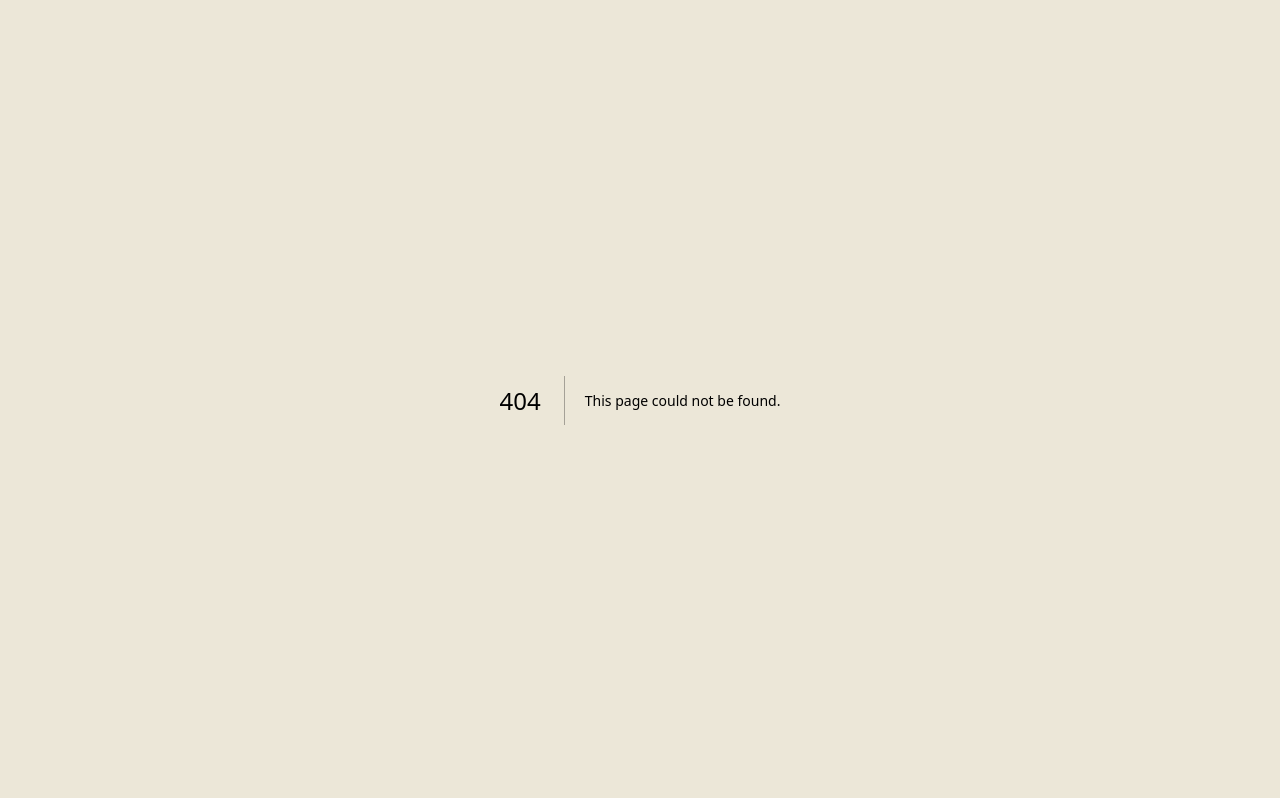
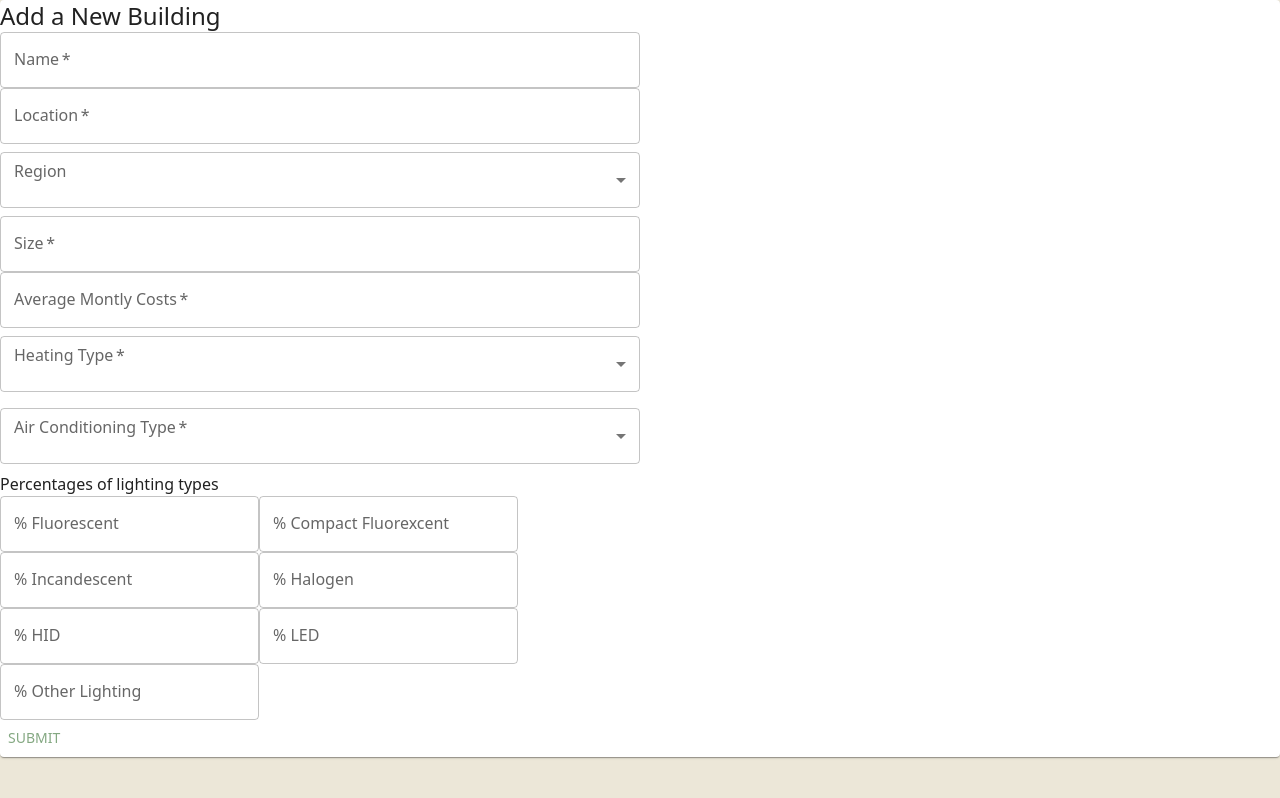
Before and after one commit to nl32/hackUTD2024, a Next.js app: page /new-building in a window 1280 px wide. Before the commit this address had no page. Built offline with nearby package versions, Linux system fonts and the light colour scheme.

Commit message:
add initial form

```diff
--- /dev/null
+++ b/src/app/new-building/page.tsx
@@ -0,0 +1,14 @@
+import {
+  Card,
+} from '@mui/material';
+import { BuildingForm } from 'src/components/buildingForm';
+
+export default async function NewBuilding() {
+  return (
+    <div className='w-full h-full'>
+      <Card className='items-center content-center flex flex-column'>
+        <BuildingForm />
+      </Card>
+    </div>
+  );
+}
--- /dev/null
+++ b/src/components/buildingForm.tsx
@@ -0,0 +1,189 @@
+'use client';
+import {
+  Button,
+  FormControl,
+  InputLabel,
+  MenuItem,
+  Select,
+  TextField,
+  Typography,
+} from '@mui/material';
+import { useState } from 'react';
+
+export function BuildingForm() {
+  const heatOptions = [
+    'Electric furnace',
+    'Electric space heater',
+    'Electric packaged unit',
+    'Electric boiler',
+    'Electric heat pump',
+    'Other electric heating equipment',
+    'Natural gas furnace',
+    'Natural gas space heater',
+    'Propane boiler',
+  ];
+
+  const acOptions = [
+    'Residential-type split system',
+    'Packaged unit',
+    'Electric chiller',
+    'Heat pump',
+    'Individual air conditioner',
+    'Swamp cooler',
+    'Natural gas chiller',
+    'Fuel oil/diesel/kerosene chiller',
+    'Steam chiller',
+    'District chilled water system',
+    'Other source air conditioning equipment',
+  ];
+
+  // name
+  // location (city, state)
+  // region
+  // size (sq. ft)
+  // monthly costs
+  // energy use last 12 months - electricty and natural gas/fuel oil
+  // water usage last 12 months
+  // type of heating - dropdown
+  // lighting breakdown percent
+
+  return (
+    <form className="min-w-500 w-1/2" action="/action_page">
+      <Typography variant="h5">Add a New Building</Typography>
+      <FormControl fullWidth>
+        <TextField
+          className="my-2"
+          name="name"
+          id="name"
+          label="Name"
+          required
+        />
+      </FormControl>
+      <FormControl fullWidth>
+        <TextField
+          className="my-2"
+          name="location"
+          id="location"
+          label="Location"
+          required
+        />
+      </FormControl>
+      <FormControl fullWidth>
+        <InputLabel id="region-label">Region</InputLabel>
+        <Select
+          className="my-2"
+          label="Region"
+          name="region"
+          labelId="region-label"
+          id="region"
+          required
+        >
+          <MenuItem value="south">South</MenuItem>
+          <MenuItem value="northeast">Northeast</MenuItem>
+          <MenuItem value="midwest">Midwest</MenuItem>
+          <MenuItem value="west">West</MenuItem>
+        </Select>
+      </FormControl>
+      <FormControl fullWidth>
+        <TextField
+          className="my-2"
+          id="name"
+          name="size"
+          label="Size"
+          required
+        />
+      </FormControl>
+      <FormControl fullWidth>
+        <TextField
+          className="my-2"
+          id="cost"
+          name="cost"
+          label="Average Montly Costs"
+          required
+        />
+      </FormControl>
+      <FormControl fullWidth required>
+        <InputLabel id="heating-label">Heating Type</InputLabel>
+        <Select
+          className="my-2"
+          label="Heating Type"
+          labelId="heating-label"
+          id="heating"
+          name="heating"
+          required
+        >
+          {heatOptions.map((option, i) => (
+            <MenuItem key={i} value={option}>
+              {option}
+            </MenuItem>
+          ))}
+        </Select>
+      </FormControl>
+      <FormControl fullWidth required>
+        <InputLabel id="ac-label">Air Conditioning Type</InputLabel>
+        <Select
+          className="my-2"
+          label="Air Conditioning Type"
+          labelId="ac-label"
+          id="ac"
+          name="ac"
+          required
+        >
+          {acOptions.map((option, i) => (
+            <MenuItem key={i} value={option}>
+              {option}
+            </MenuItem>
+          ))}
+        </Select>
+      </FormControl>
+      <FormControl>
+        <Typography variant="body1">Percentages of lighting types</Typography>
+        <div className="flex w-full flex-wrap">
+          <TextField
+            className="m-2"
+            type="number"
+            name="FLUORP"
+            label="% Fluorescent"
+          ></TextField>
+          <TextField
+            className="m-2"
+            type="number"
+            name="CFLRP"
+            label="% Compact Fluorexcent"
+          ></TextField>
+          <TextField
+            className="m-2"
+            type="number"
+            name="BULBP"
+            label="% Incandescent"
+          ></TextField>
+          <TextField
+            className="m-2"
+            type="number"
+            name="HALOP"
+            label="% Halogen"
+          ></TextField>
+          <TextField
+            className="m-2"
+            type="number"
+            name="HIDP"
+            label="% HID"
+          ></TextField>
+          <TextField
+            className="m-2"
+            type="number"
+            name="LEDP"
+            label="% LED"
+          ></TextField>
+          <TextField
+            className="m-2"
+            type="number"
+            name="OTLTP"
+            label="% Other Lighting"
+          ></TextField>
+        </div>
+      </FormControl>
+      <Button type="submit">Submit</Button>
+    </form>
+  );
+}
```
